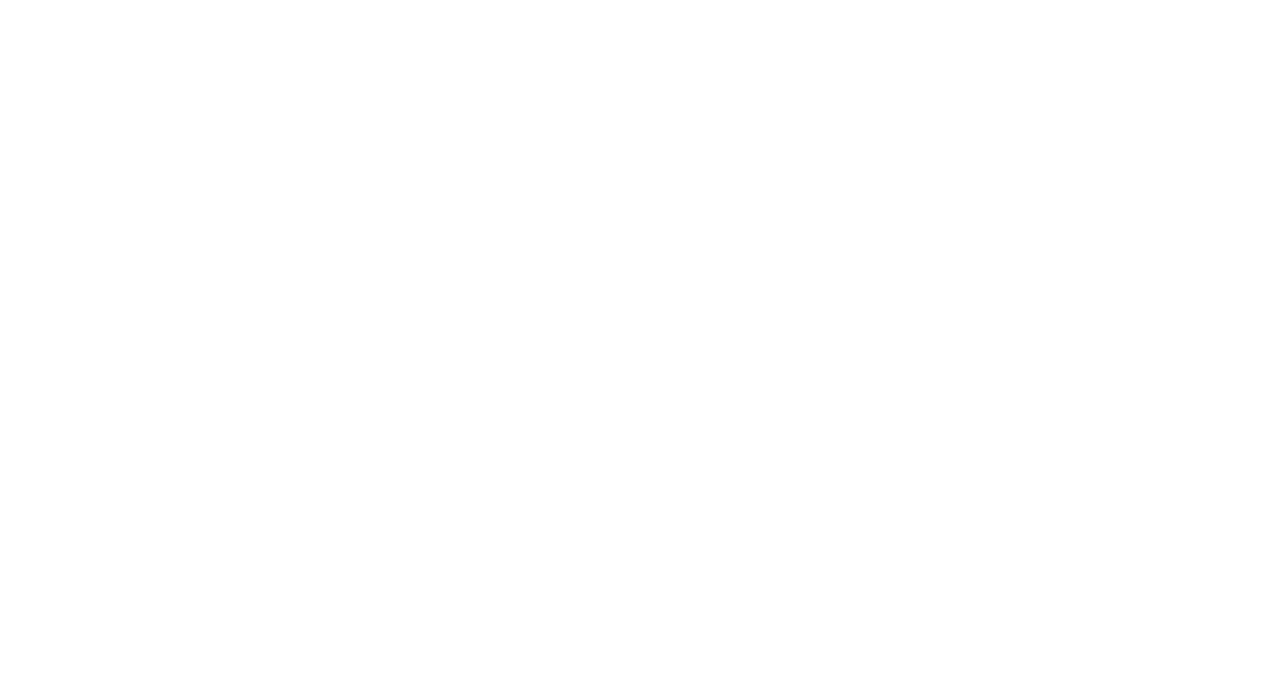
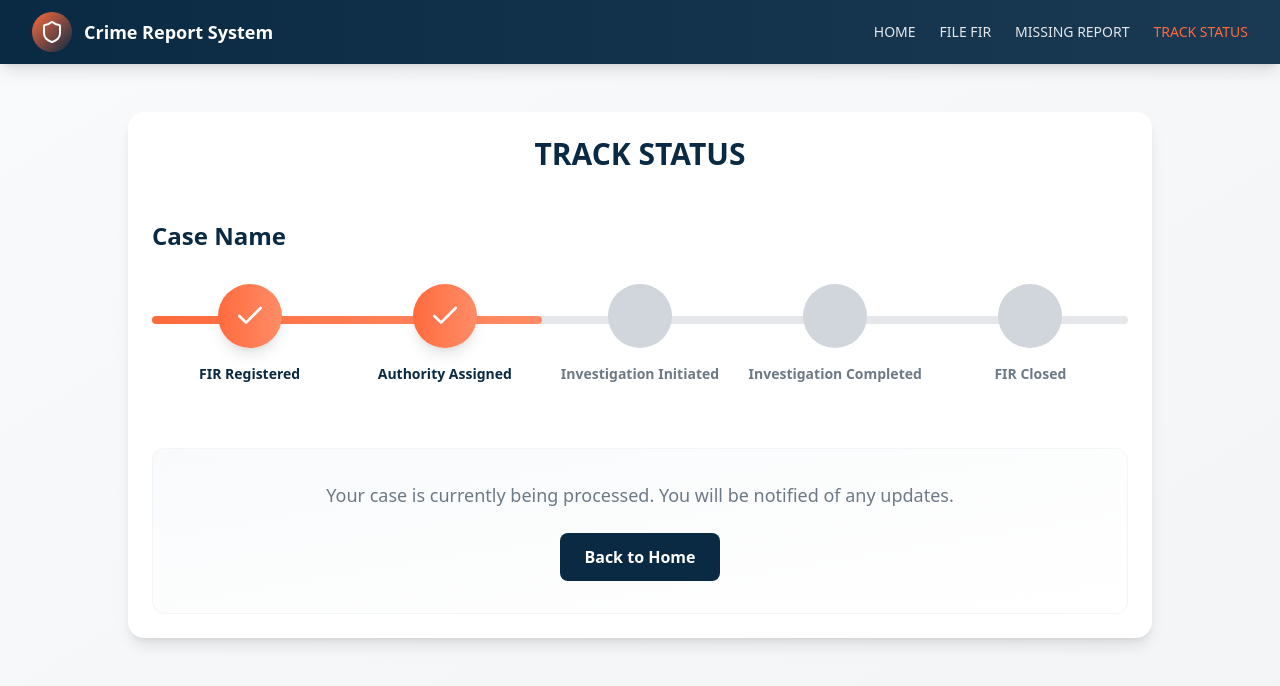
Before and after one commit to D1-Project2025/Online-Crime-Reporting-System, a React app in the folder frontend/: page /track-status in a window 1280 px wide. Before the commit this address had no page. Shown: the top 686 px of the page. Built offline with nearby package versions, Linux system fonts and the light colour scheme; the HTML template or start-up script is replaced by a standard one.

Commit message:
route changes for home page

```diff
--- a/frontend/src/App.jsx
+++ b/frontend/src/App.jsx
@@ -8,6 +8,8 @@ import AdminDashboard from "./pages/AdminDashboard"
 import AdminCaseDetails from "./pages/AdminCaseDetails";
 import AuthorityDashboard from './pages/AuthorityDashboard';
 import AuthorityCaseDetails from "./pages/AuthorityCaseDetails";
+import FileFIR from "./pages/FileFIR";
+import TrackStatus from "./pages/TrackStatus";
 
 
 
@@ -18,6 +20,8 @@ function App() {
         <Route path="/" element={<Home />} />
         <Route path="/signup" element={<UserSignUp />} />
         <Route path="/signin" element={<UserSignIn />} />
+        <Route path="/file-fir" element={<FileFIR/>} />
+        <Route path="/track-status" element={<TrackStatus/>} />
         <Route path="/add-witness" element={<AddWitness />} />
         <Route path="/admin/case/:id" element={<AdminCaseDetails />} />
         <Route path="/admin/dashboard" element={<AdminDashboard />} />
--- a/frontend/src/components/Navbar.jsx
+++ b/frontend/src/components/Navbar.jsx
@@ -3,11 +3,11 @@ import { Shield } from 'lucide-react';
 
 export default function Navbar({ links = [], showAuth = false }) {
   return (
-    <nav className="bg-gradient-to-r from-[#0A2A43] to-[#1a3a53] shadow-lg">
+    <nav className="bg-linear-to-r from-[#0A2A43] to-[#1a3a53] shadow-lg">
       <div className="max-w-7xl mx-auto px-4 sm:px-6 lg:px-8">
         <div className="flex justify-between items-center h-16">
           <Link to="/" className="flex items-center space-x-3 hover:opacity-80 transition-opacity">
-            <div className="w-10 h-10 bg-gradient-to-br from-[#FF6A3D] to-[#ff8c66] rounded-full flex items-center justify-center">
+            <div className="w-10 h-10 bg-linear-to-br from-[#FF6A3D] `to-[#ff8c66] rounded-full flex items-center justify-center">
               <Shield className="w-6 h-6 text-white" />
             </div>
             <span className="text-lg font-bold text-white">Crime Report System</span>
@@ -38,7 +38,7 @@ export default function Navbar({ links = [], showAuth = false }) {
                 </Link>
                 <Link
                   to="/signin"
-                  className="px-4 py-2 bg-gradient-to-r from-[#FF6A3D] to-[#ff8c66] text-white hover:from-[#ff5a2d] hover:to-[#ff7c56] rounded-lg transition-colors"
+                  className="px-4 py-2 bg-linear-to-r from-[#FF6A3D] to-[#ff8c66] text-white hover:from-[#ff5a2d] hover:to-[#ff7c56] rounded-lg transition-colors"
                 >
                   SIGN IN
                 </Link>
--- a/frontend/src/pages/AddWitness.jsx
+++ b/frontend/src/pages/AddWitness.jsx
@@ -8,7 +8,7 @@ export default function AddWitness() {
   const navigate = useNavigate();
 
   const navLinks = [
-    { path: '/home', label: 'HOME' },
+    { path: '/', label: 'HOME' },
     { path: '/file-fir', label: 'FILE FIR' },
     { path: '/missing-report', label: 'MISSING REPORT' },
     { path: '/track-status', label: 'TRACK STATUS' }
--- a/frontend/src/pages/FileFIR.jsx
+++ b/frontend/src/pages/FileFIR.jsx
@@ -10,7 +10,7 @@ export default function FileFIR() {
   const navigate = useNavigate();
 
   const navLinks = [
-    { path: '/home', label: 'HOME' },
+    { path: '/', label: 'HOME' },
     { path: '/file-fir', label: 'FILE FIR', active: true },
     { path: '/missing-report', label: 'MISSING REPORT' },
     { path: '/track-status', label: 'TRACK STATUS' }
--- a/frontend/src/pages/TrackStatus.jsx
+++ b/frontend/src/pages/TrackStatus.jsx
@@ -6,7 +6,7 @@ import Button from '../components/Button';
 
 export default function TrackStatus() {
   const navLinks = [
-    { path: '/home', label: 'HOME' },
+    { path: '/', label: 'HOME' },
     { path: '/file-fir', label: 'FILE FIR' },
     { path: '/missing-report', label: 'MISSING REPORT' },
     { path: '/track-status', label: 'TRACK STATUS', active: true }
@@ -67,7 +67,7 @@ export default function TrackStatus() {
             <p className="text-[#6D7A86] mb-6 text-lg">
               Your case is currently being processed. You will be notified of any updates.
             </p>
-            <Link to="/home">
+            <Link to="/">
               <Button variant="navy">Back to Home</Button>
             </Link>
           </div>
--- a/frontend/src/pages/UserSignIn.jsx
+++ b/frontend/src/pages/UserSignIn.jsx
@@ -8,7 +8,7 @@ export default function UserSignIn() {
 
   const handleSubmit = (e) => {
     e.preventDefault();
-    navigate('/home');
+    navigate('/');
   };
 
   return (
```
